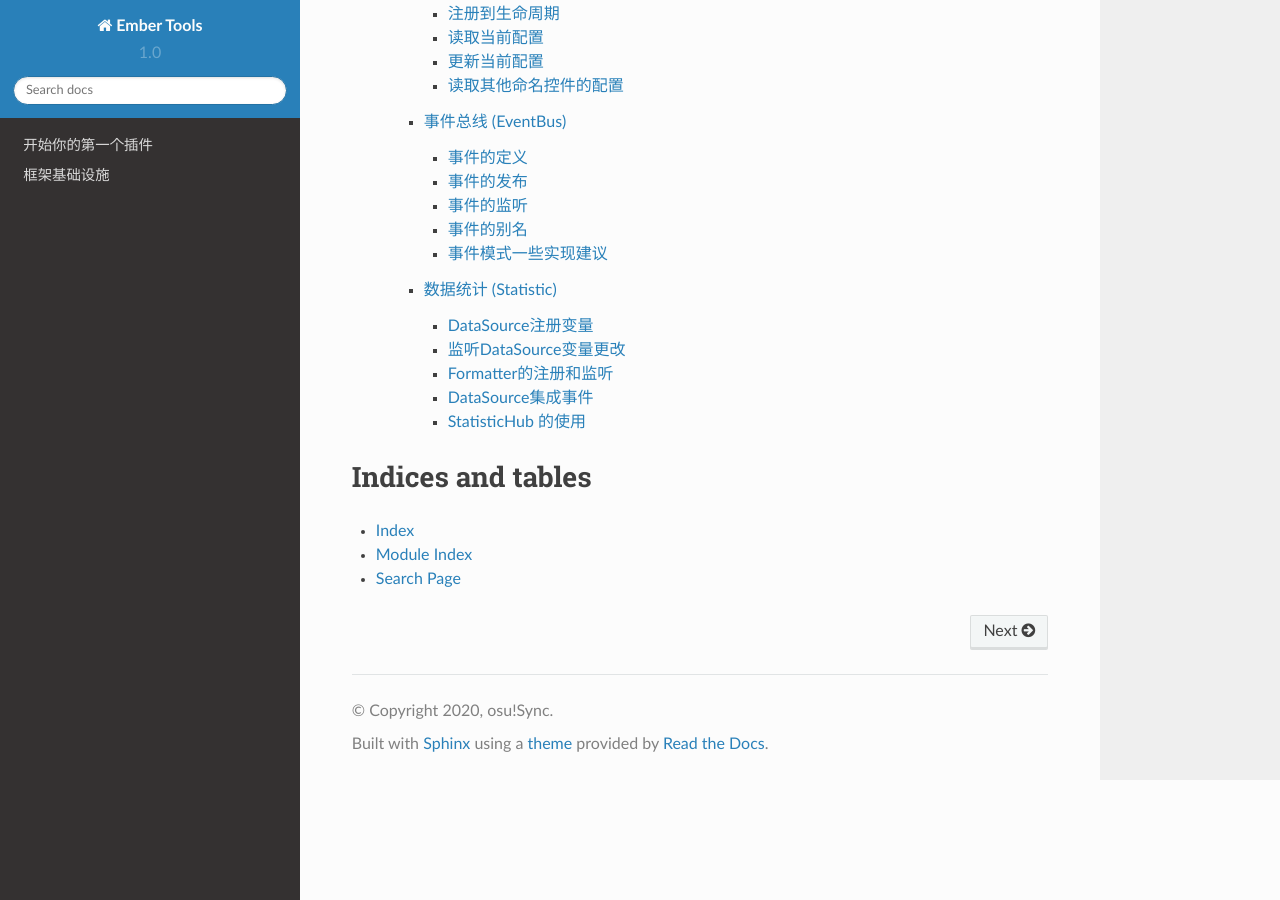
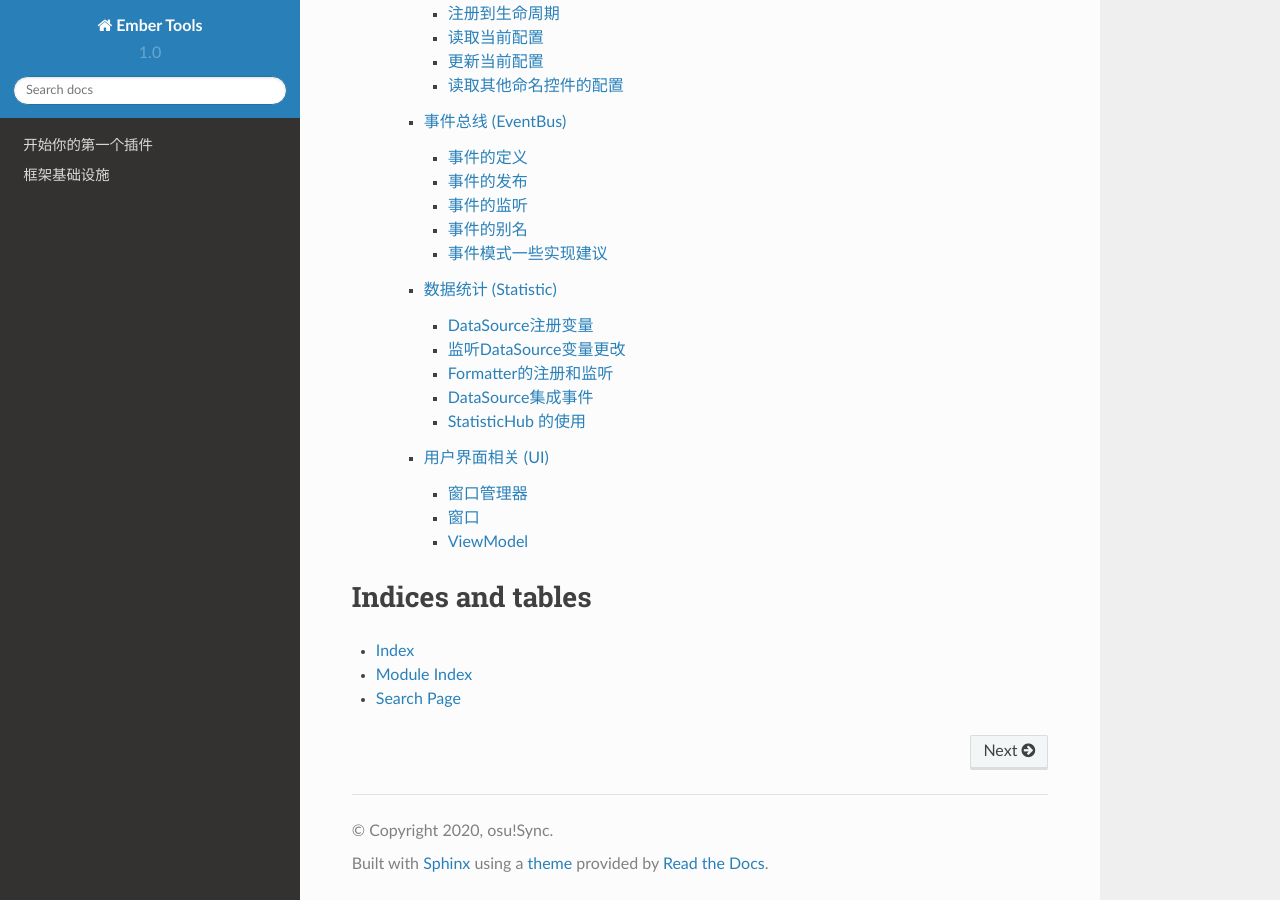
Before and after one commit to OsuSync/EmberTools.Docs.zh-CN, a Sphinx documentation site: the page built from docs/index.rst, in a window 1280 px wide and 900 px high, scrolled down 850 px. Built offline with Sphinx 7.4.7 and the Read the Docs theme 2.0.0, drawn with Linux system fonts in a browser that asks for light colours; some of the changed lines change nothing that is shown.

Commit message:
Complete kernel UI document

```diff
--- a/docs/infrastructure/kernel/index.rst
+++ b/docs/infrastructure/kernel/index.rst
@@ -12,3 +12,4 @@ Kernel 基础设施
   pluginconfig.rst
   eventbus.rst
   statistic.rst
+  ui.rst
--- /dev/null
+++ b/docs/infrastructure/kernel/ui.rst
@@ -0,0 +1,137 @@
+用户界面相关 (UI)
+==================
+
+Kernel中提供了对窗口管理、View、ViewModel的抽象。同时还对组件(Component)做了统一抽象。
+
+窗口管理器
+------------
+Kernel对窗体管理器的行为做了一些抽象，将窗口分为 ``WindowManager`` 和 ``HostedWindow`` ， WindowManager 代表 UI 生命周期中 HostedWindow 的管理者。同时窗口管理器还需要支持直接在UI线程上执行操作。
+
+大部分场景下UI都是独立线程，跨线程的UI访问一般是被禁止的，我们可以通过 ``IWindowManager`` 的 ``BeginUIThreadScope`` 进行UI操作。
+
+.. sourcecode:: csharp
+
+    var controlType = ...
+    var windowManager = scope.Resolve<IWindowManager>();
+    var component = scope.Resolve<MyUIComponent>();
+    await windowManager.BeginUIThreadScope(() =>
+    {
+        // 因为WPF组件只能在 UI 线程上 new ，所以此时需要 BeginUIThreadScope
+        component.InputControl = (Control)Activator.CreateInstance(controlType);
+        component.InputControl.DataContext = Value;
+    });
+
+EmberTools中的默认窗口管理器实现在 EmberCore 项目中，基于 WPF ，详情可移步 EmberCore 的相关基础设施介绍。
+
+窗口
+-----------
+
+继承 IHostedWindow 的类即可满足 IWindowManager 的限制要求，IHostedWindow 接口将特定窗口的生命周期放入了 Kernel 中统一管理，即和插件一样有 ``Initialize`` 和 ``UnInitialize`` 方法来标志生命周期的开始和结束。
+
+这里使用 EmberWpfCore 项目中的 Main 窗口作为例子：
+
+.. sourcecode:: csharp
+
+    partial class Main : Window, IHostedWindow
+    {
+        private Kernel Kernel { get; set; }
+
+        // 生命周期开始，我们从scope中解析 kernel 的实例
+        public ValueTask Initialize(ILifetimeScope scope)
+        {
+            Kernel = scope.Resolve<Kernel>();
+            Show();
+            return default;
+        }
+
+        // 生命周期结束，我们隐藏和关闭窗口
+        public ValueTask Uninitialize(ILifetimeScope scope)
+        {
+            Hide();
+            Close();
+            return default;
+        }
+
+        // 界面上支持点击按钮后退出程序，code behind，直接调用 kernel 实例中的退出方法
+        private void Button_Click(object sender, RoutedEventArgs e)
+        {
+            _ = Kernel.Exit();
+        }
+    }
+
+ViewModel
+------------
+
+Kenrel中提供了 ``ViewModelManager`` 可以对实现了 ``INotifyPropertyChanged`` 接口的类实例进行管理的能力，同时提供了 ``DependencySet`` 来平展POCO，方便View进行相关数据处理。
+
+ViewModelManager
+^^^^^^^^^^^^^^^^^^
+
+ViewModelManager 本身实现和使用都较为简单，这里不再过多阐述。Kernel基于 ViewModelManager 实现了 ConfigurationModelManager。可以参考其实现。
+
+（题外话：ViewModelManager实现待重构为从生命周期中解析并绑定）
+
+.. sourcecode:: csharp
+
+    public class ConfigurationModelManager : ObservableCollection<object>, INotifyPropertyChanged, IConfigurationModelManager, IDisposable
+    {
+        private IViewModelManager Manager { get; }
+        public ConfigurationModelManager(IViewModelManager manager)
+        {
+            this.Manager = manager;
+            this.Manager.Register(this);
+        }
+
+        public void Dispose()
+        {
+            Manager.Unregister<ConfigurationModelManager>();
+        }
+    }
+
+DependencySet
+^^^^^^^^^^^^^^^
+
+DependencySet 可将 POCO 转换为平展的 ``Dictionary<T, U>`` 形式，供View渲染使用，通过获得PropertyInfo来直接读写和访问源对象。
+
+EmberCore 的WPF实现中实现了一系列 Converter 可供自动转换，也可以详细控制转换目标的组件类型，详见 EmberCore 相关设施的介绍。
+
+在实际使用案例是与 `插件配置 <pluginconfig>`_ 配合做双向绑定。即配置文件的修改可以同步到 UI 上， UI的修改也能同步到配置文件中。
+
+.. sourcecode:: csharp
+
+    // 构建生命周期时，额外使用ConfigureUIModel注册一个实例
+    public override void BuildComponents(IComponentBuilder builder)
+    {
+        builder.UsePluginOptionsModel<MyPlugin, MyPluginConfiguration>();
+        builder.ConfigureUIModel<MyPlugin, MyPluginConfiguration>();
+    }
+
+    // 手动将实例注册到 UIModel 上
+    public override ValueTask Initialize(ILifetimeScope scope)
+    {
+        scope.RegisterUIModel<MyPlugin, MyPluginConfiguration>();
+    }
+
+    // 同样也需要反注册
+    public override ValueTask Uninitialize(ILifetimeScope scope)
+    {
+        scope.UnregisterUIModel<MyPlugin, MyPluginConfiguration>();
+    }
+
+注册之后 EmberWpfCore 中的配置界面就能自动展示出你的配置类映射到UI之后的界面了。如果对数据格式有特殊要求，还可以引入 EmberCore 来做更细粒度的控制。
+
+引入EmberCore之后，RegisterUIModel将多出一个重载，可以对界面选项做出控制。
+
+样例来自 BeatmapDownloader
+
+.. sourcecode:: csharp
+
+    public override async ValueTask Initialize(ILifetimeScope scope)
+    {
+        // 解析出生命周期中的所有 DownloadProvider
+        var downloadProviderViewModel = scope.Resolve<DownloadProvidersViewModel>();
+
+        // 让DownloadProvider这个配置项使用 UseComboList 并将 解析出来的 DownloadProvider 作为选项。
+        scope.RegisterUIModel<MultiPlayerDownloaderUI, BeatmapDownloaderConfiguration>(wpf => wpf
+            .UseComboList(f => f.DownloadProvider, downloadProviderViewModel));
+    }
```
